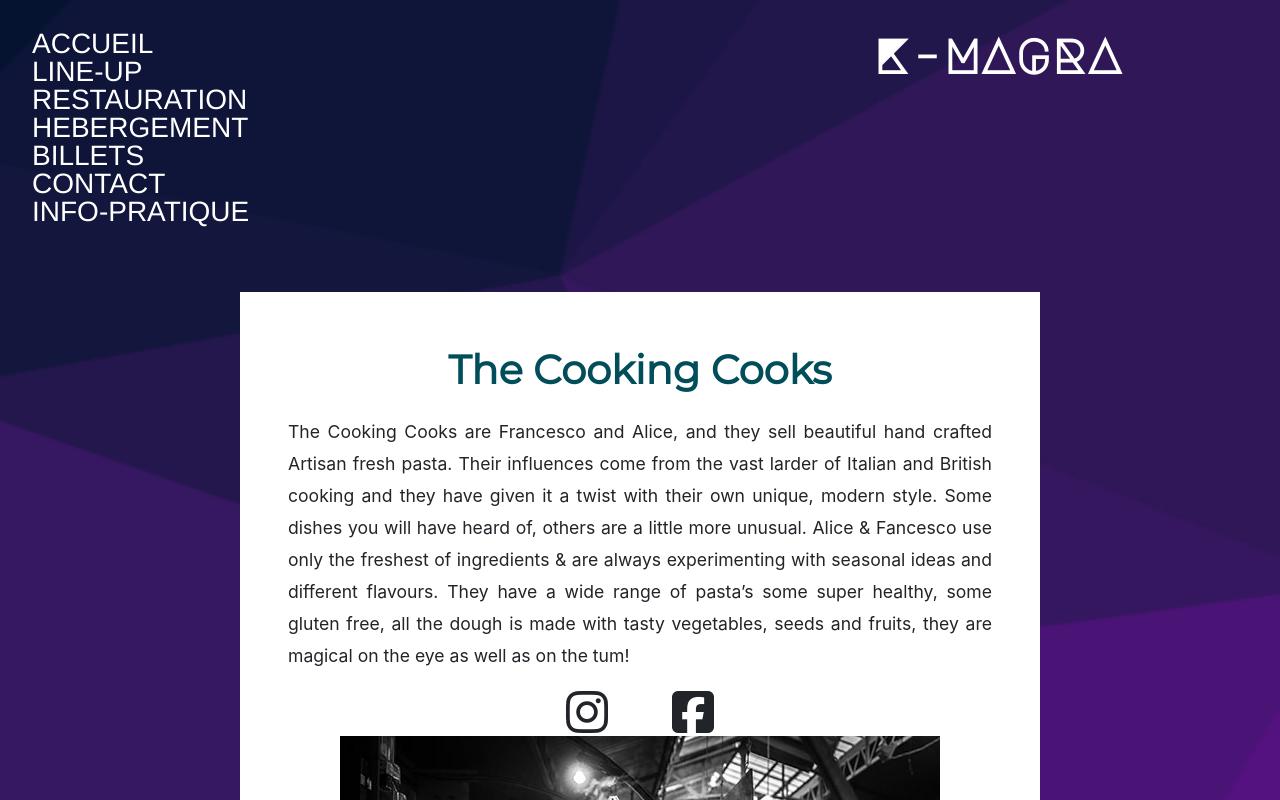
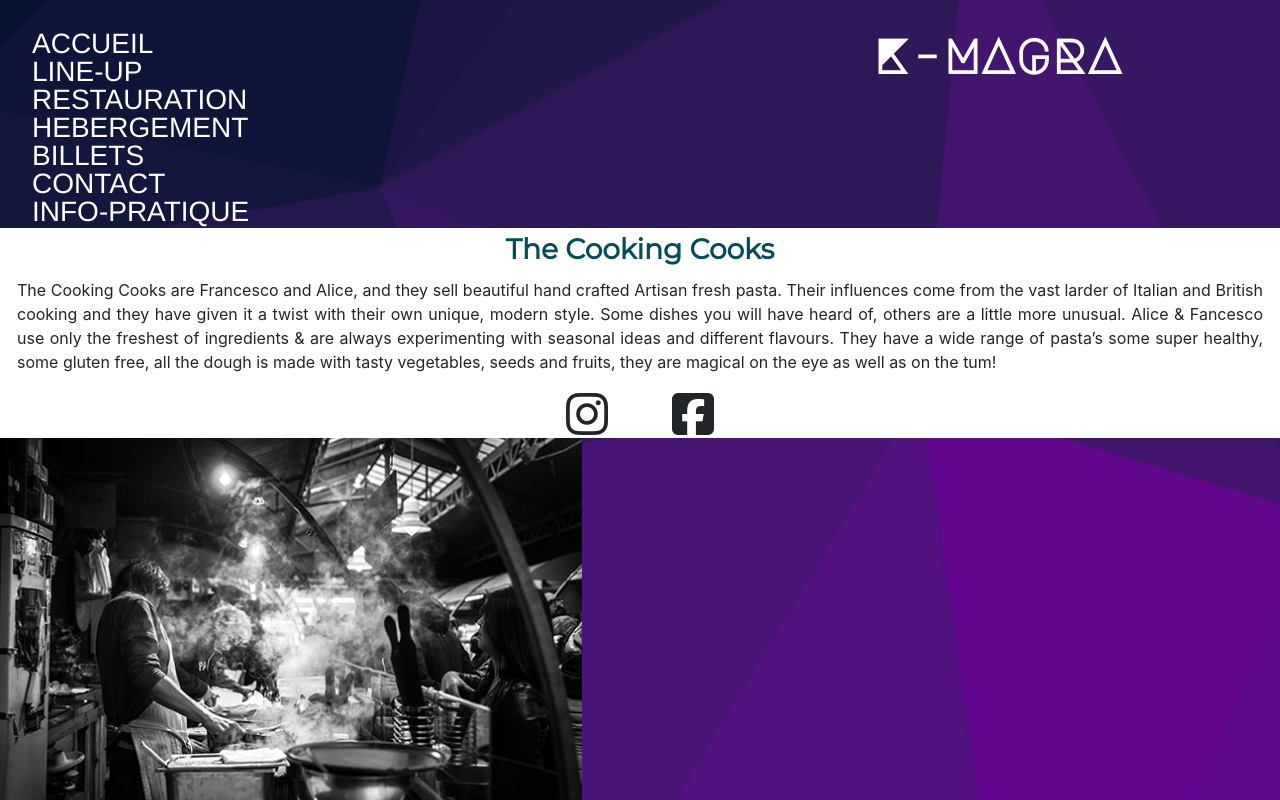
Before and after one commit to TestardR/React-Festival_Du_Graux_Son, a React (Create React App) app: page /restauration in a window 1280 px wide. Shown: the top 800 px of the page. Built offline with nearby package versions, Linux system fonts and the light colour scheme.

Commit message:
responsive restauration

```diff
--- a/src/components/Restauration.js
+++ b/src/components/Restauration.js
@@ -1,6 +1,7 @@
 import React, { Component } from 'react';
 import { Image } from 'react-bootstrap';
 import { Row, Col } from 'reactstrap';
+import MediaQuery from 'react-responsive';
 
 import BaseLayout from './layouts/BaseLayout';
 import Cook1 from '../static/images/cook1.jpg';
@@ -26,14 +27,45 @@ class Restauration extends Component {
     ]
   };
 
+  style = {
+    backgroundColor: 'white',
+    paddingBottom: '1rem',
+    display: 'block'
+  };
+
+  renderCooks = style => {
+    return this.state.cooks.map(cook => {
+      return (
+        <div className="restaurationWrapperMobile">
+          <Row style={style}>
+            <div className="restaurationText" key={cook.id}>
+              <div id="restaurationTitle">{cook.title}</div>
+              <div id="restaurationContent">{cook.content}</div>
+              <div className="restaurationLogoWrapper">
+                <i className="fab fa-instagram restaurationLogo" />
+                <i className="fab fa-facebook-square restaurationLogo" />
+              </div>
+            </div>
+            <div>
+              <Image src={cook.imgSrc} className="imageRestauration" />
+            </div>
+          </Row>
+        </div>
+      );
+    });
+  };
+
   render() {
     return (
       <BaseLayout className="restoBackground">
+        <MediaQuery query="(min-device-width: 836px)">
           <div className="restaurationWrapper">
             <Row>
               <Col className="restaurationText">
                 <div id="restaurationTitle">{this.state.cooks[0].title}</div>
-              <div id="restaurationContent">{this.state.cooks[0].content}</div>
+                <div id="restaurationContent">
+                  {this.state.cooks[0].content}
+                </div>
                 <div className="restaurationLogoWrapper">
                   <i className="fab fa-instagram restaurationLogo" />
                   <i className="fab fa-facebook-square restaurationLogo" />
@@ -57,7 +89,9 @@ class Restauration extends Component {
               </Col>
               <Col className="restaurationText">
                 <div id="restaurationTitle">{this.state.cooks[1].title}</div>
-              <div id="restaurationContent">{this.state.cooks[1].content}</div>
+                <div id="restaurationContent">
+                  {this.state.cooks[1].content}
+                </div>
                 <div className="restaurationLogoWrapper">
                   <i className="fab fa-instagram restaurationLogo" />
                   <i className="fab fa-facebook-square restaurationLogo" />
@@ -65,6 +99,10 @@ class Restauration extends Component {
               </Col>
             </Row>
           </div>
+        </MediaQuery>
+        <MediaQuery query="(max-device-width: 835px)">
+          {this.renderCooks()}
+        </MediaQuery>
       </BaseLayout>
     );
   }
--- a/src/styles/_restauration.scss
+++ b/src/styles/_restauration.scss
@@ -9,16 +9,34 @@
   background-color: white;
   margin: 4rem 15rem 0rem 15rem;
   padding: 3rem 3rem 3rem 3rem;
+  @media only screen and (max-width: 1699px) {
+    margin: 2rem 8rem 0rem 8rem;
+  }
+  @media only screen and (max-width: 1350px) {
+    margin: 2rem 4rem 0rem 4rem;
+  }
+  @media only screen and (max-width: 1200px) {
+    margin: 2rem 3rem 0rem 3rem;
+    padding: 2rem 2rem 2rem 2rem;
+  }
 }
 
 .imageRestauration {
   margin-left: auto;
   margin-right: auto;
   display: block;
+  width: 99%;
 }
 
 .restaurationText {
   padding: 0rem 2rem 0rem 2rem;
+  background-color: white;
+  @media only screen and (max-width: 1200px) {
+    padding: 0rem 0rem 0rem 0rem;
+  }
+  @media only screen and (max-width: 835px) {
+    padding: 0rem 1.5rem 1rem 1.5rem;
+  }
 }
 
 #restaurationTitle {
@@ -28,12 +46,28 @@
   font-family: 'Montserrat-Regular';
   font-weight: bold;
   padding-bottom: 1rem;
+  @media only screen and (max-width: 1699px) {
+    font-size: 1.75rem;
+    padding-bottom: 0.5rem;
+  }
+  @media only screen and (max-width: 835px) {
+    font-size: 1.2rem;
+    padding: 0.2rem 0 0.2rem 0;
+  }
 }
 
 #restaurationContent {
   text-align: justify;
   font-size: 1.1rem;
   line-height: 2rem;
+  @media only screen and (max-width: 1699px) {
+    font-size: 1rem;
+    line-height: 1.5rem;
+  }
+  @media only screen and (max-width: 835px) {
+    font-size: 0.8rem;
+    text-align: center;
+  }
 }
 
 .restaurationLogoWrapper {
@@ -44,4 +78,7 @@
   font-size: 3rem;
   padding: 1rem 2rem 0 2rem;
   cursor: pointer;
+  @media only screen and (max-width: 835px) {
+    font-size: 2rem;
+  }
 }
```
Lines whose indentation alone changed are shown as unchanged.
